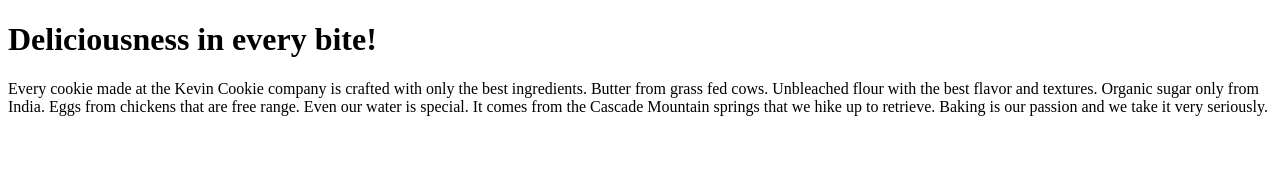
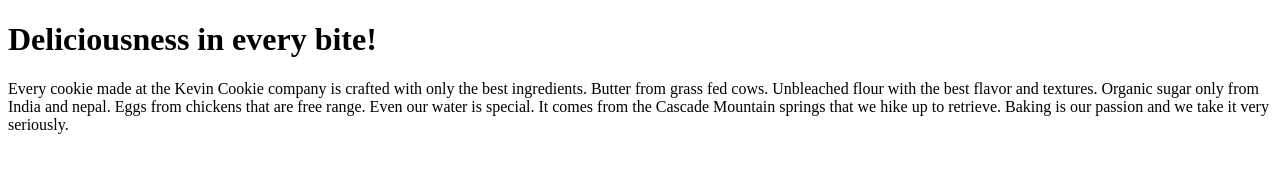
Before and after one commit to pranmrityunjay/github, a plain HTML site: page index.htm in a window 1280 px wide. Drawn offline with Linux system fonts and the light colour scheme.

Commit message:
Update index.htm

```diff
--- a/index.htm
+++ b/index.htm
@@ -4,7 +4,7 @@
 
 <h1>Deliciousness in every bite!</h1>
 
-<p>Every cookie made at the Kevin Cookie company is crafted with only the best ingredients. Butter from grass fed cows. Unbleached flour with the best flavor and textures. Organic sugar only from India. Eggs from chickens that are free range. Even our water is special. It comes from the Cascade Mountain springs that we hike up to retrieve. Baking is our passion and we take it very seriously.</p>
+<p>Every cookie made at the Kevin Cookie company is crafted with only the best ingredients. Butter from grass fed cows. Unbleached flour with the best flavor and textures. Organic sugar only from India and nepal. Eggs from chickens that are free range. Even our water is special. It comes from the Cascade Mountain springs that we hike up to retrieve. Baking is our passion and we take it very seriously.</p>
 
 
 </body>
```
